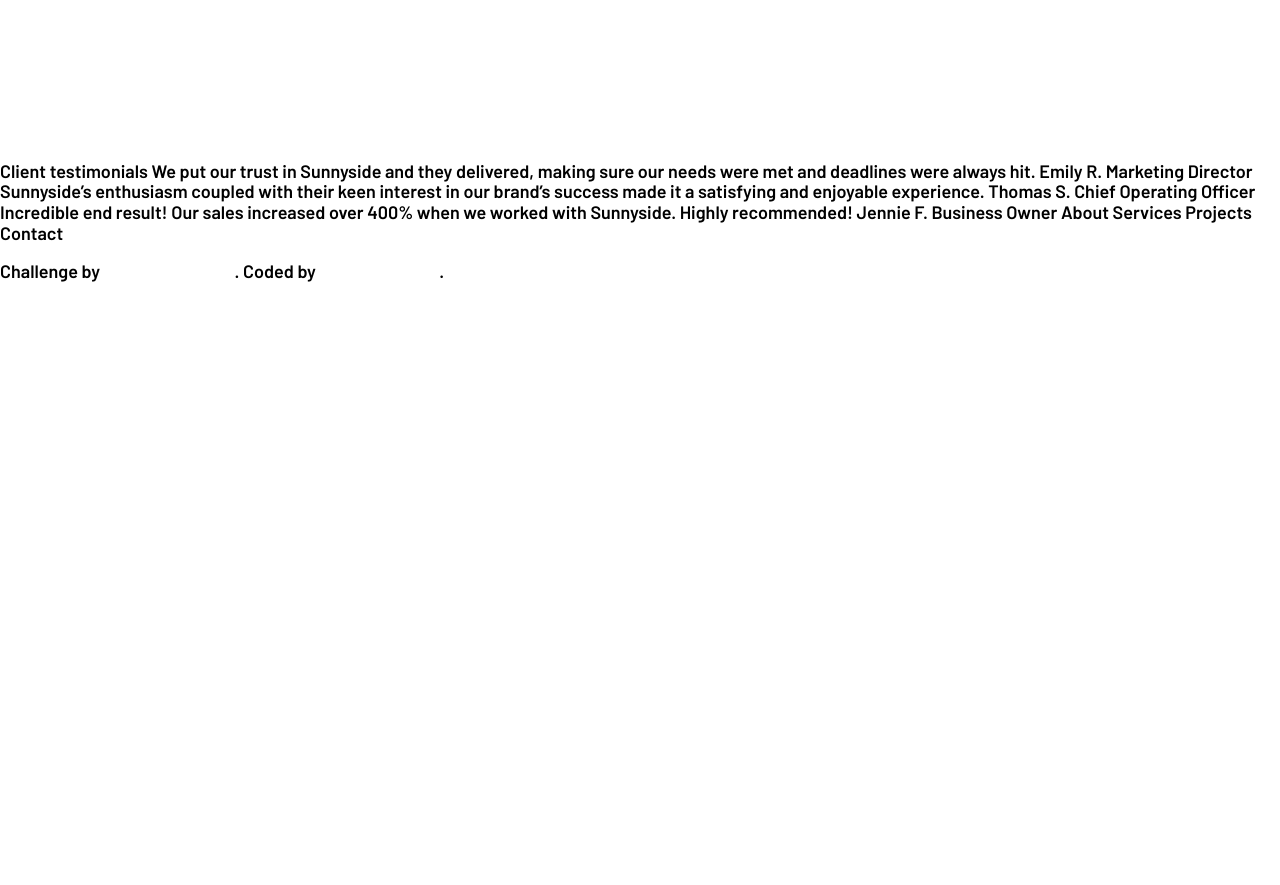
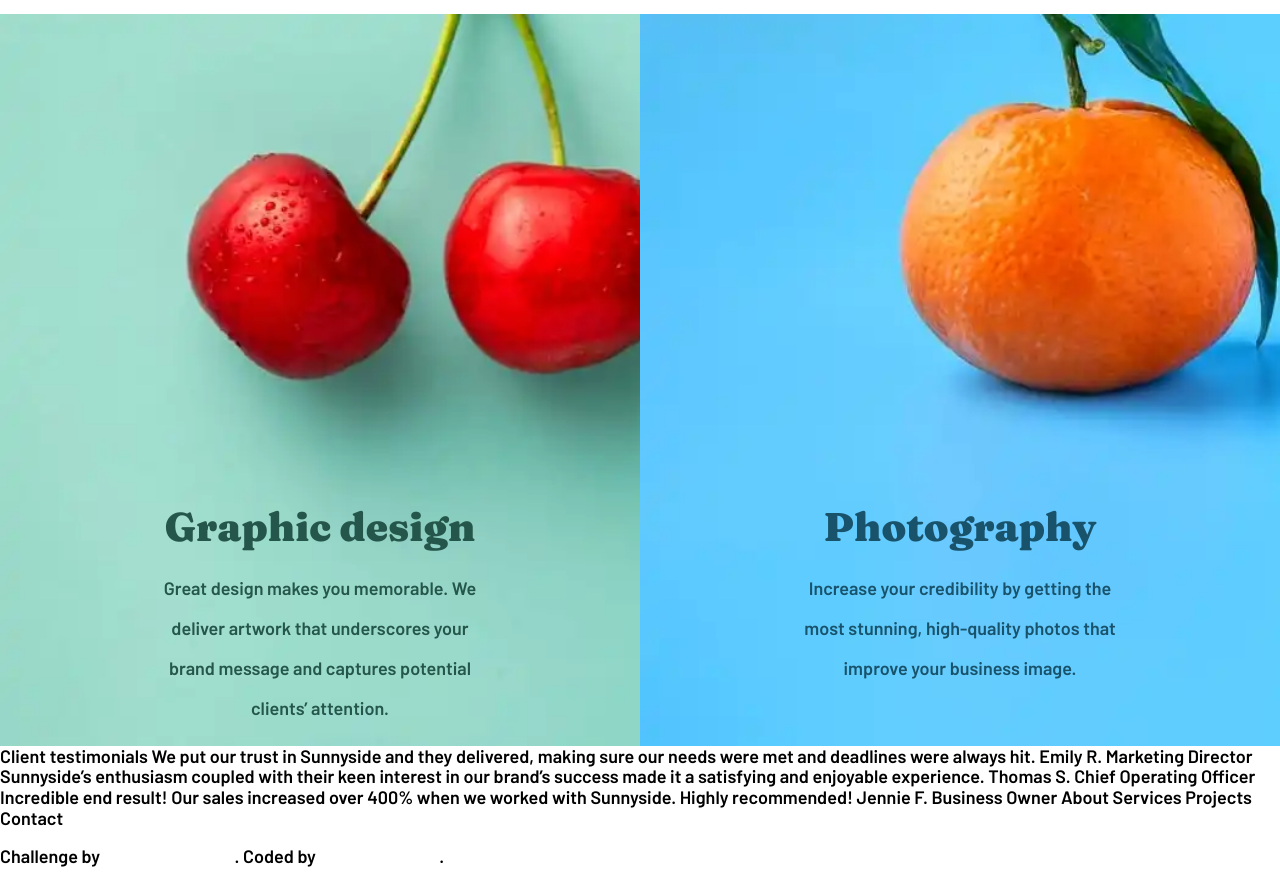
Before and after one commit to Tackless/Challenge-05-SunnysideAgencyLanding, a website: page index.html in a window 1280 px wide. Shown: the part 2454-3339 px from the top of the page. Before the commit the page ends 2754 px from the top, so only its background shows below. Drawn offline with Linux system fonts and the light colour scheme.

Commit message:
content 75%

```diff
--- a/index.html
+++ b/index.html
@@ -61,14 +61,20 @@
 				</div>
 			</div>
 
-			<div>
-				<h3>Graphic design</h3>
-				<p>Great design makes you memorable. We deliver artwork that underscores your brand message and captures potential clients’ attention.</p>
-			</div>
+			<div class="content-middle">
+				<div class="graphic-design ">
+					<div class="article">
+						<h3>Graphic design</h3>
+						<p>Great design makes you memorable. We deliver artwork that underscores your brand message and captures potential clients’ attention.</p>
+					</div>
+				</div>
 
-			<div>
-				<h3>Photography</h3>
-				<p>Increase your credibility by getting the most stunning, high-quality photos that improve your business image.</p>
+				<div class="photography">
+					<div class="article">
+						<h3>Photography</h3>
+						<p>Increase your credibility by getting the most stunning, high-quality photos that improve your business image.</p>
+					</div>
+				</div>
 			</div>
 		</main>
 
--- a/src/scss/layout/_contenido.scss
+++ b/src/scss/layout/_contenido.scss
@@ -2,6 +2,7 @@
 @use 'base/mixins' as m;
 
 .container-main {
+
 
     .article {
         width: 50%;
@@ -66,3 +67,36 @@
         }
     }
 }
+.content-middle {
+    grid-column: 1/3;
+    display: grid;
+    grid-template-columns: repeat(2, 1fr);
+    text-align: center;
+    h3 {
+        font-family: v.$font_title;
+        font-weight: 900;
+        font-size: 4rem;
+        margin-bottom: 0;
+
+    }
+    .article {
+        padding-top: 45rem;
+    }
+    .graphic-design,
+    .photography {
+        background-repeat: no-repeat;
+        background-size: cover;
+    }
+    .graphic-design {
+        background-image: url(/build/img/desktop/image-graphic-design.webp);
+        h3, p {
+            color: v.$dark_desaturated_cyan;
+        }
+    }
+    .photography {
+        background-image: url(/build/img/desktop/image-photography.webp);
+        h3, p {
+            color: v.$dark_blue;
+        }
+    }
+}
```
Also changed, not shown: build/css/app.css, 1 other file.
